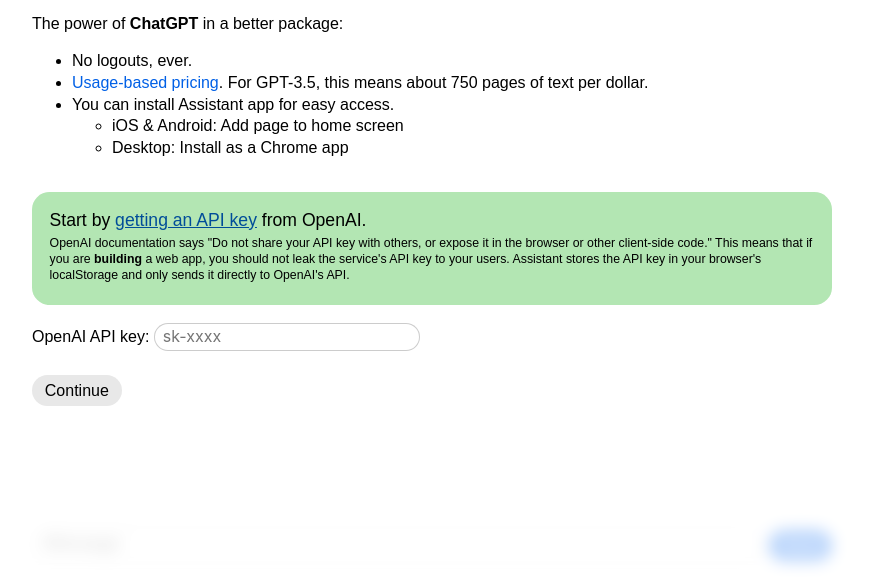
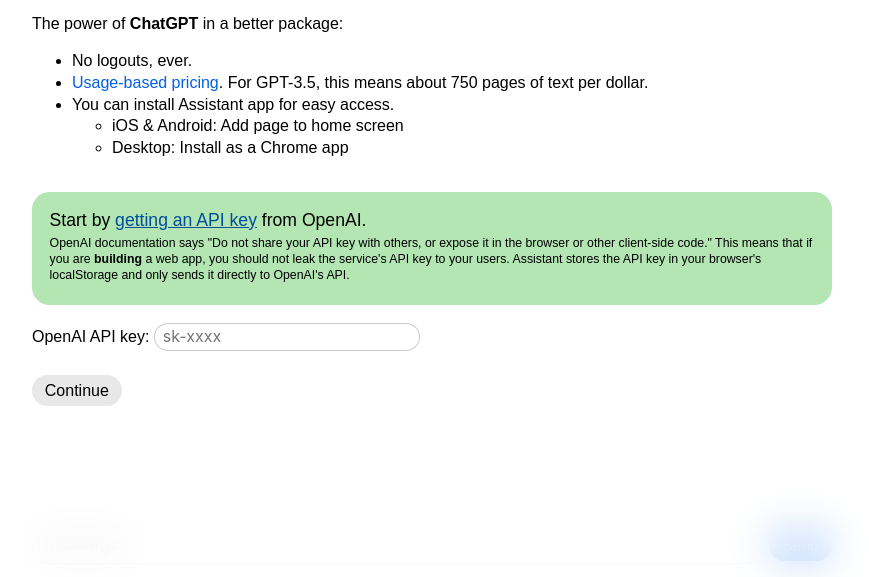
Before and after one commit to felixbade/assistant, a website built with webpack: page src/index.html in a window 1280 px wide. Shown: the part 223-800 px from the top of the page, without its empty margins (208-1077 px from the left). Built offline with nearby package versions, Linux system fonts and the light colour scheme.

Commit message:
Update blur

```diff
--- a/src/style/main.css
+++ b/src/style/main.css
@@ -91,8 +91,8 @@
     padding-top: 0.7em;
     z-index: 2;
     background-color: var(--compose-box-bg);
-    backdrop-filter: blur(8px);
-    -webkit-backdrop-filter: blur(8px); /* Needed for Safari in 2023 */
+    backdrop-filter: blur(20px);
+    -webkit-backdrop-filter: blur(20px); /* Needed for Safari in 2023 */
 }
 
 #settings-view h1 {
```
